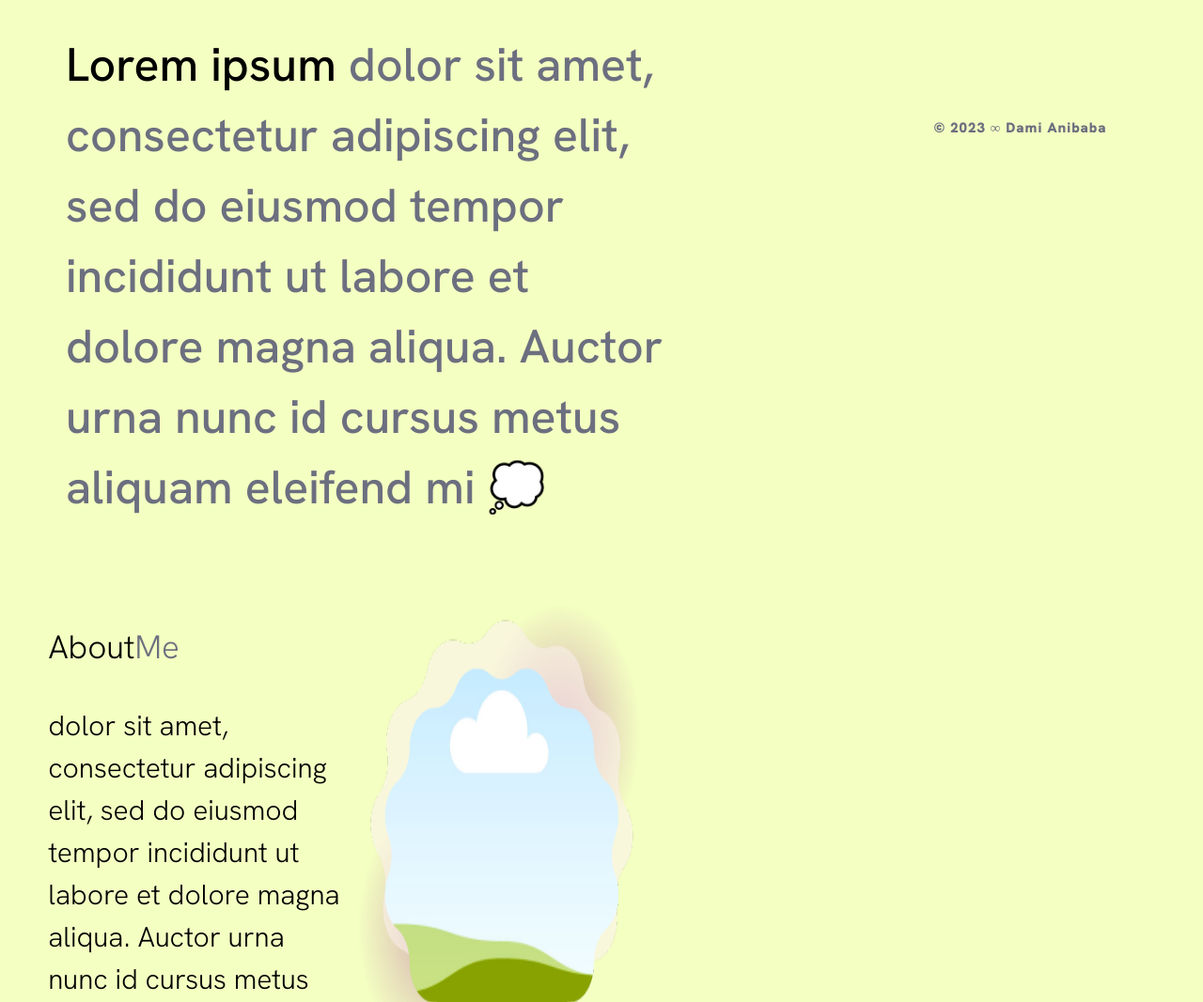
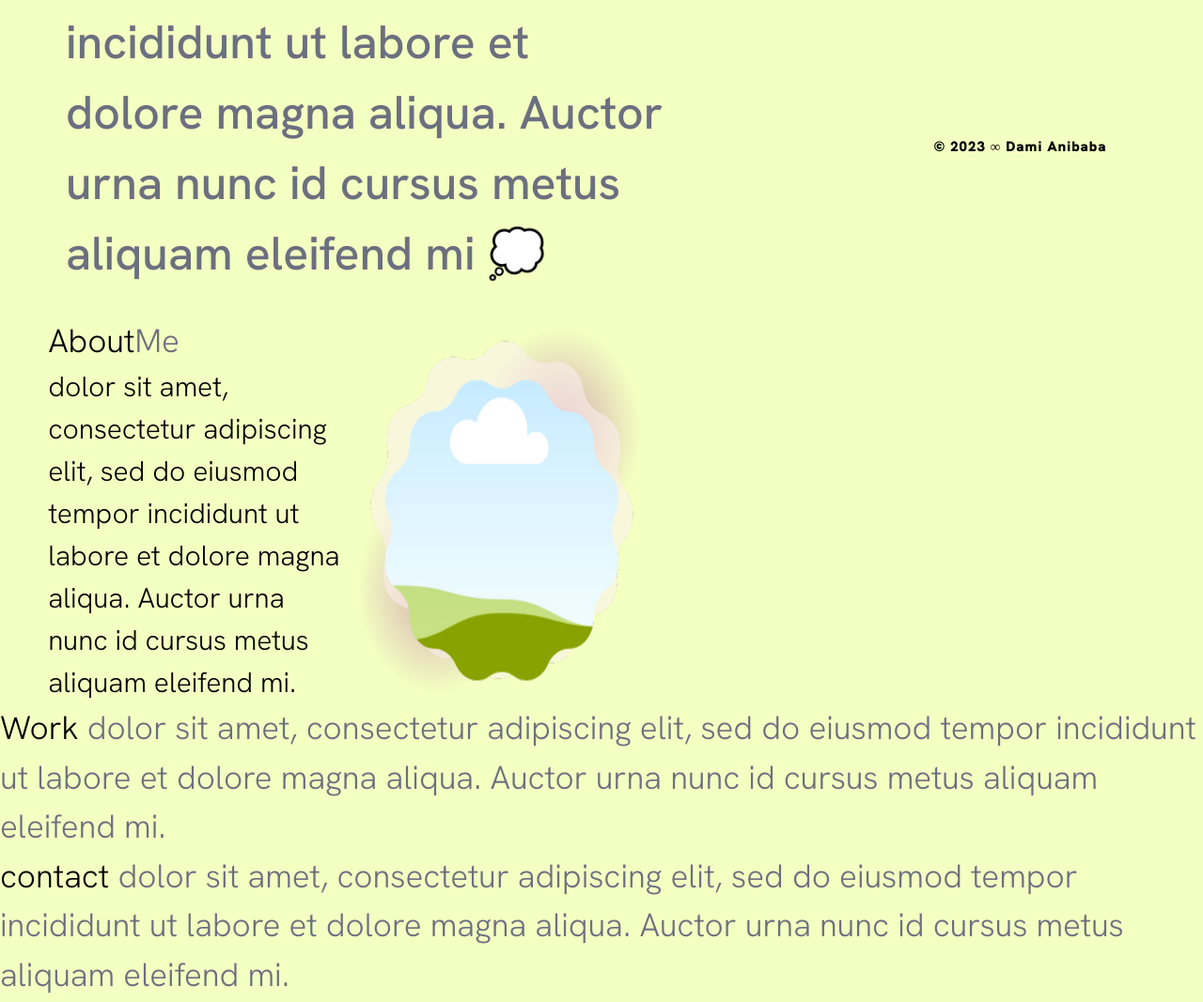
Before and after one commit to dami-ani/Dami-Lola-A-Portfolio, a plain HTML site: page index.html in a window 1280 px wide. Shown: the part 633-1700 px from the top of the page at 94% size. Drawn offline with Linux system fonts and the light colour scheme.

Commit message:
updated CSS doc

```diff
--- a/assets/css/style.css
+++ b/assets/css/style.css
@@ -14,50 +14,52 @@
 /* body */
 body {
   background-color: var(--1st-background-color);
-  margin: 0px;
-  padding: 0px;
+  margin: 0;
+  padding: 0;
   line-height: 1.5;
 }
 
-/* text styles */
+/* font styles */
 a {
-  font-family: 'Hanken Grotesk','sans-serif';
+  font-family: 'Hanken Grotesk', 'sans-serif';
   color: var(--1st-text-color);
   text-decoration: none;
-  margin-inline: 30px
+  margin-inline: 30px;
 }
 
 p {
-  font-family: 'Hanken Grotesk','sans-serif';
+  font-family: 'Hanken Grotesk', 'sans-serif';
   color: var(--1st-text-color);
   font-weight: 300;
-  font-size: 30px
+  font-size: 30px;
+  margin: 0;
+}
+
+h1,
+h2,
+h3,
+h4 {
+  font-family: 'Hanken Grotesk', 'sans-serif';
+  color: var(--1st-text-color);
+  margin: 0;
 }
 
 h1 {
-  font-family: 'Hanken Grotesk','sans-serif';
-  color: var(--1st-text-color);
   font-weight: 900;
   font-size: 20px;
 }
 
 h2 {
-  font-family: 'Hanken Grotesk','sans-serif';
-  color: var(--1st-text-color);
   font-weight: 500;
   font-size: 50px;
 }
 
 h3 {
-  font-family: 'Hanken Grotesk','sans-serif';
-  color: var(--1st-text-color);
   font-weight: 350;
   font-size: 35px;
 }
 
 h4 {
-  font-family: 'Hanken Grotesk','sans-serif';
-  color: var(--2nd-text-color);
   font-weight: 900;
   font-size: 15px;
 }
@@ -111,6 +113,7 @@ a:hover {
   padding-right: 4%;
   text-align: left;
 }
+
 @media screen and (max-width: 991px) {
   .heading {
     font-size: 100px;
@@ -133,15 +136,10 @@ a:hover {
   }
 }
 
-
-
-
-
-
 /* footer */
 .copyright {
   position: fixed;
-  bottom: 0px;
+  bottom: 0;
   right: 8%;
   letter-spacing: 1px;
 }
```
